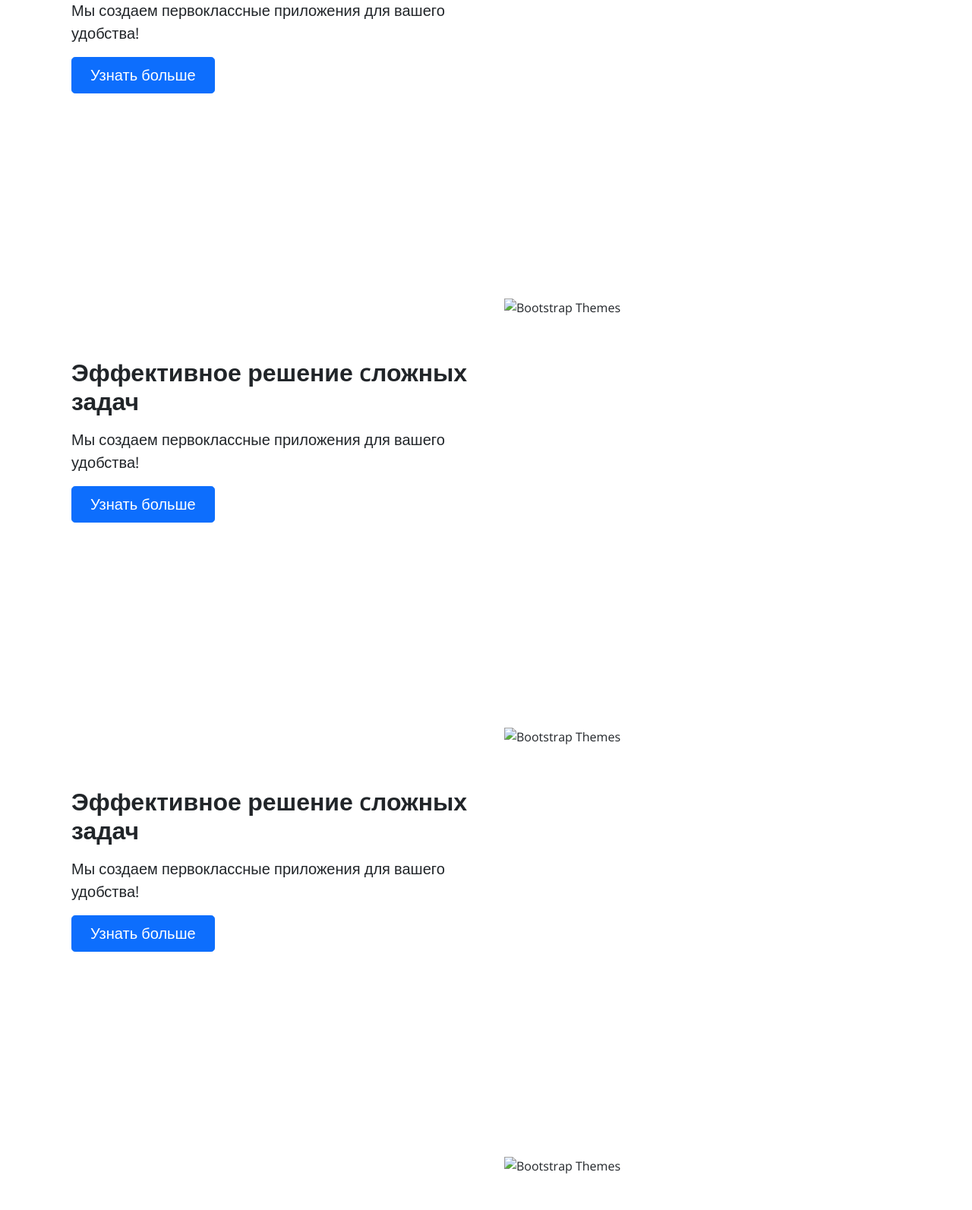
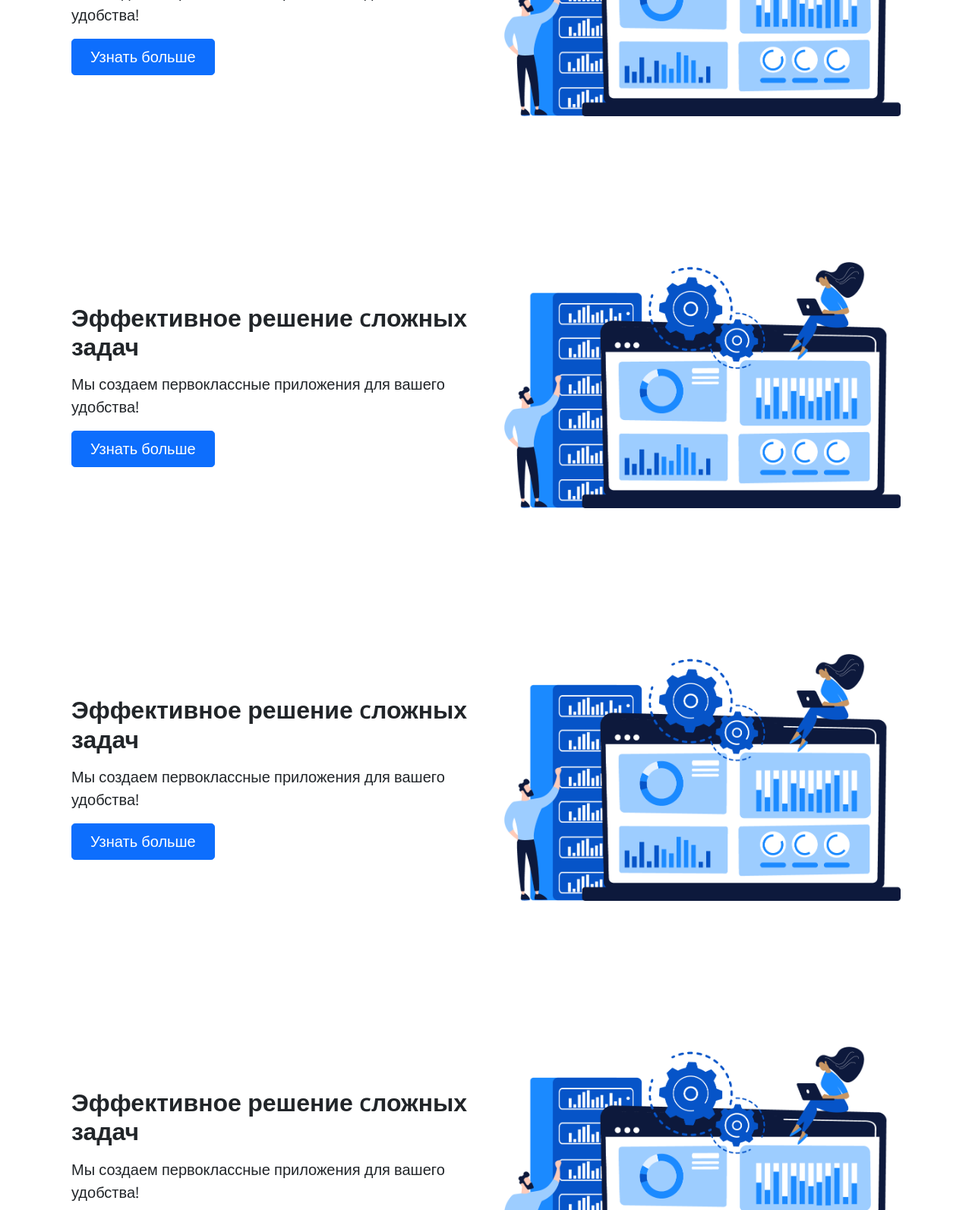
Before and after one commit to zerg41/coresystems.dev, a website: page index.html in a window 1280 px wide. Shown: the part 348-1941 px from the top of the page at 76% size. Drawn offline with nearby package versions, Linux system fonts and the light colour scheme; the site is published under a folder, as on GitHub Pages, so addresses that start at the root find nothing.

Commit message:
fix: another links issue

```diff
--- a/index.html
+++ b/index.html
@@ -135,7 +135,7 @@
         <div class="container col-xxl-8 px-4 py-5">
             <div class="row flex-lg-row-reverse align-items-center g-5 py-5">
               <div class="col-10 col-sm-8 col-lg-6">
-                <img src="/img/hero-demo-image.png" class="d-block mx-lg-auto img-fluid" alt="Bootstrap Themes" width="700" height="500" loading="lazy">
+                <img src="img/hero-demo-image.png" class="d-block mx-lg-auto img-fluid" alt="Bootstrap Themes" width="700" height="500" loading="lazy">
               </div>
               <div class="col-lg-6">
                 <h2 class="display-10 fw-bold lh-1.5 mb-3">Эффективное решение cложных задач</h2>
@@ -150,7 +150,7 @@
         <div class="container col-xxl-8 px-4 py-5">
             <div class="row flex-lg-row-reverse align-items-center g-5 py-5">
               <div class="col-10 col-sm-8 col-lg-6">
-                <img src="/img/hero-demo-image.png" class="d-block mx-lg-auto img-fluid" alt="Bootstrap Themes" width="700" height="500" loading="lazy">
+                <img src="img/hero-demo-image.png" class="d-block mx-lg-auto img-fluid" alt="Bootstrap Themes" width="700" height="500" loading="lazy">
               </div>
               <div class="col-lg-6">
                 <h2 class="display-10 fw-bold lh-1.5 mb-3">Эффективное решение cложных задач</h2>
@@ -164,7 +164,7 @@
         <div class="container col-xxl-8 px-4 py-5">
             <div class="row flex-lg-row-reverse align-items-center g-5 py-5">
               <div class="col-10 col-sm-8 col-lg-6">
-                <img src="/img/hero-demo-image.png" class="d-block mx-lg-auto img-fluid" alt="Bootstrap Themes" width="700" height="500" loading="lazy">
+                <img src="img/hero-demo-image.png" class="d-block mx-lg-auto img-fluid" alt="Bootstrap Themes" width="700" height="500" loading="lazy">
               </div>
               <div class="col-lg-6">
                 <h2 class="display-10 fw-bold lh-1.5 mb-3">Эффективное решение cложных задач</h2>
@@ -178,7 +178,7 @@
         <div class="container col-xxl-8 px-4 py-5">
             <div class="row flex-lg-row-reverse align-items-center g-5 py-5">
               <div class="col-10 col-sm-8 col-lg-6">
-                <img src="/img/hero-demo-image.png" class="d-block mx-lg-auto img-fluid" alt="Bootstrap Themes" width="700" height="500" loading="lazy">
+                <img src="img/hero-demo-image.png" class="d-block mx-lg-auto img-fluid" alt="Bootstrap Themes" width="700" height="500" loading="lazy">
               </div>
               <div class="col-lg-6">
                 <h2 class="display-10 fw-bold lh-1.5 mb-3">Эффективное решение cложных задач</h2>
@@ -196,6 +196,6 @@
     </footer> <!-- END FOOTER -->
 
     <!-- Java Script Files -->
-    <script src="/js/bootstrap.bundle.min.js"></script>
+    <script src="js/bootstrap.bundle.min.js"></script>
 </body>
 </html>
```
